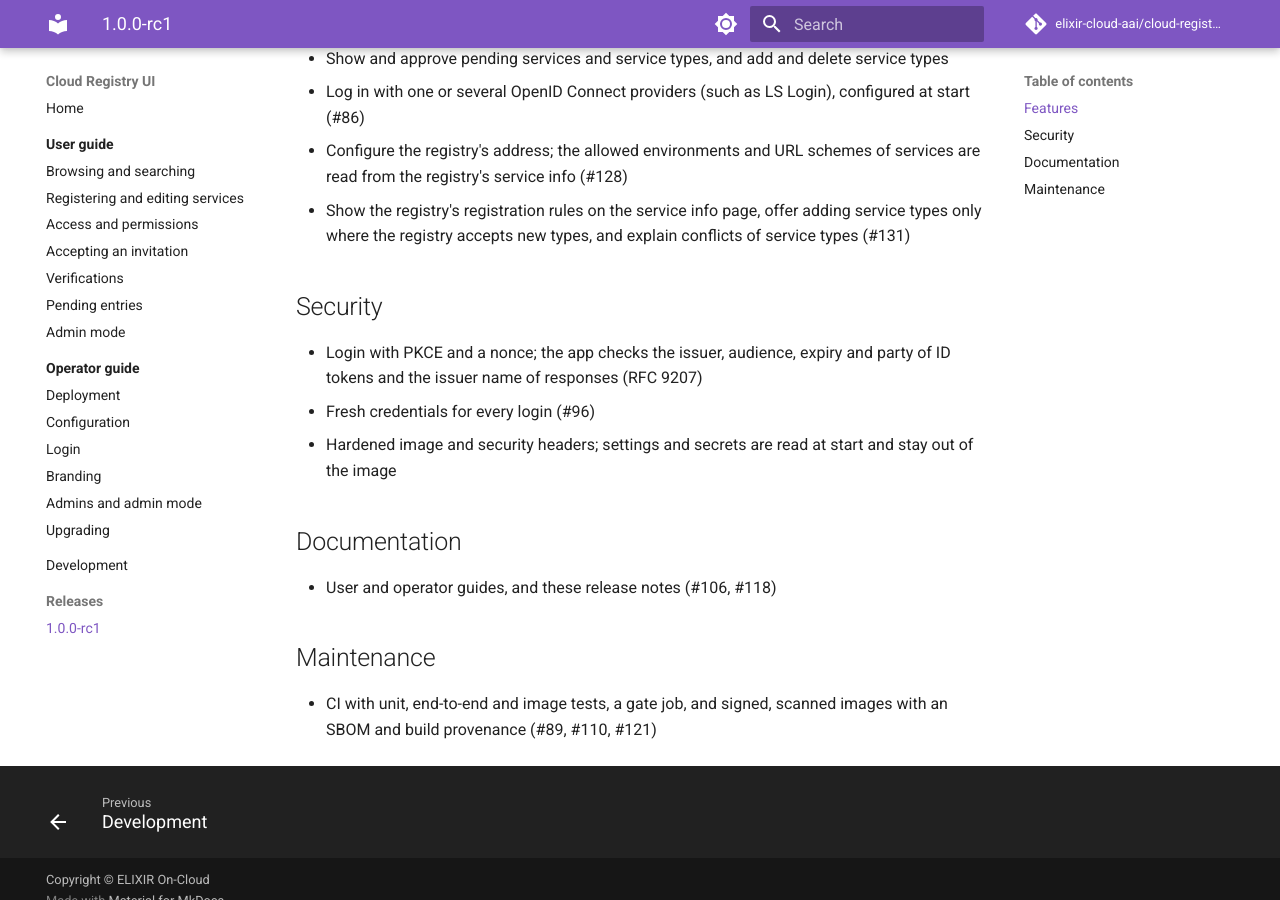
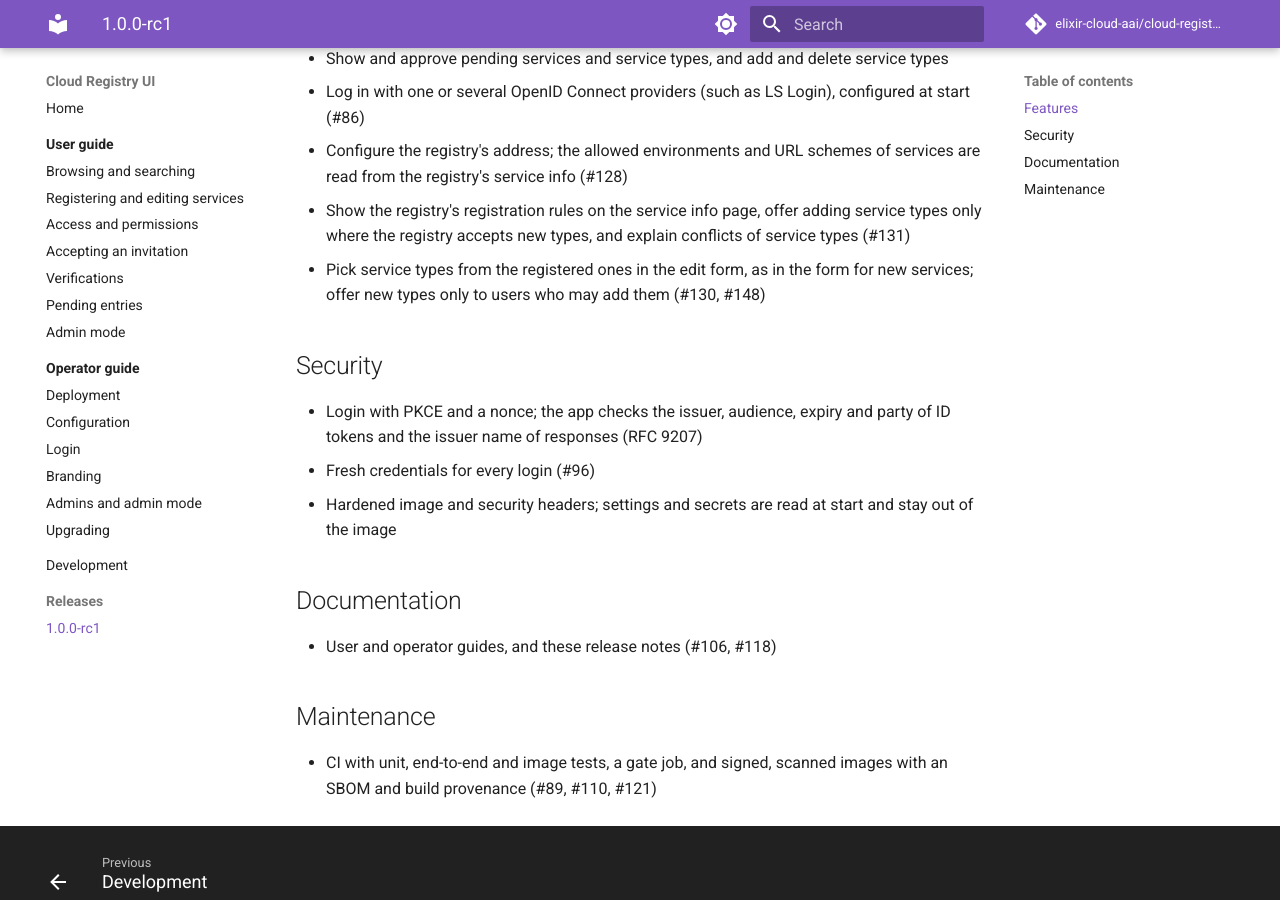
Before and after one commit to elixir-cloud-aai/cloud-registry-ui, an MkDocs documentation site: the page built from docs/releases/1.0.0-rc1.md, in a window 1280 px wide and 900 px high, scrolled down 521 px. Built offline with MkDocs 1.6.1 and Material for MkDocs 9.7.7, drawn with Linux system fonts in a browser that asks for light colours; comment, search, counter and statistics services are not loaded.

Commit message:
docs: note the edit form's type list in rc1
Refs #130

Co-Authored-By: Claude Opus 5.5 <noreply@anthropic.com>
Claude-Session: https://claude.ai/code/session_011FSoqMUX3EU35poH13xMgG

```diff
--- a/docs/releases/1.0.0-rc1.md
+++ b/docs/releases/1.0.0-rc1.md
@@ -25,6 +25,9 @@ to deploy it and the [user guide](../user-guide/index.md) to use it.
 - Show the registry's registration rules on the service info page, offer
   adding service types only where the registry accepts new types, and
   explain conflicts of service types (#131)
+- Pick service types from the registered ones in the edit form, as in the
+  form for new services; offer new types only to users who may add them
+  (#130, #148)
 
 ## Security
 
```
